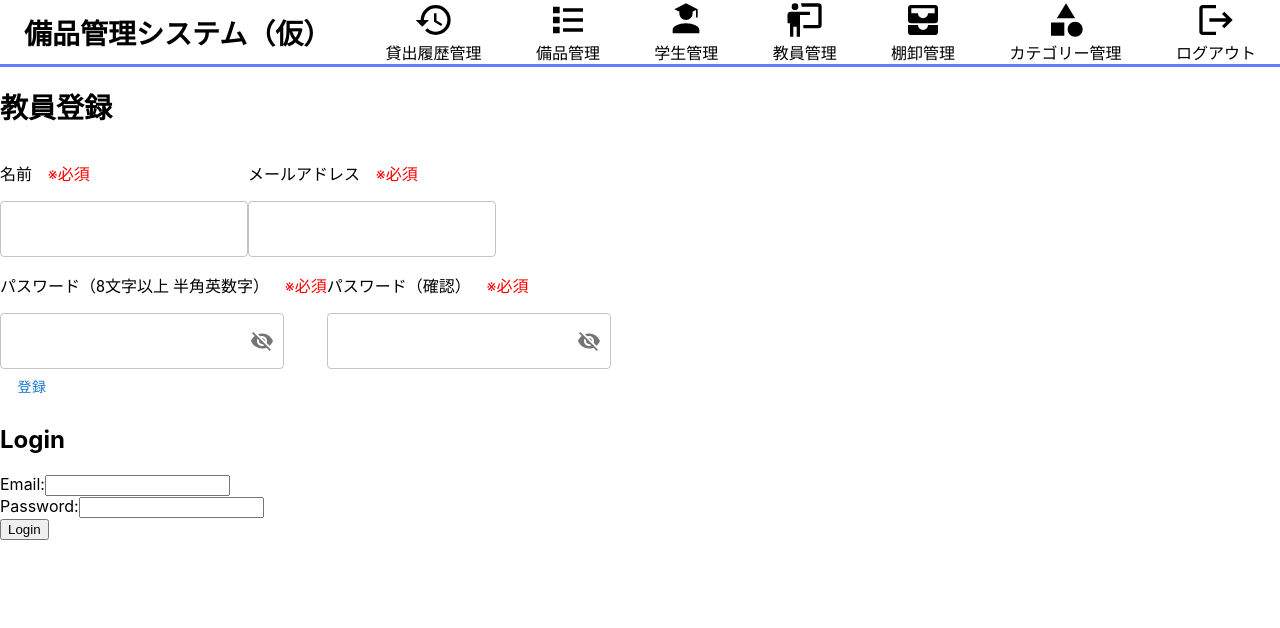
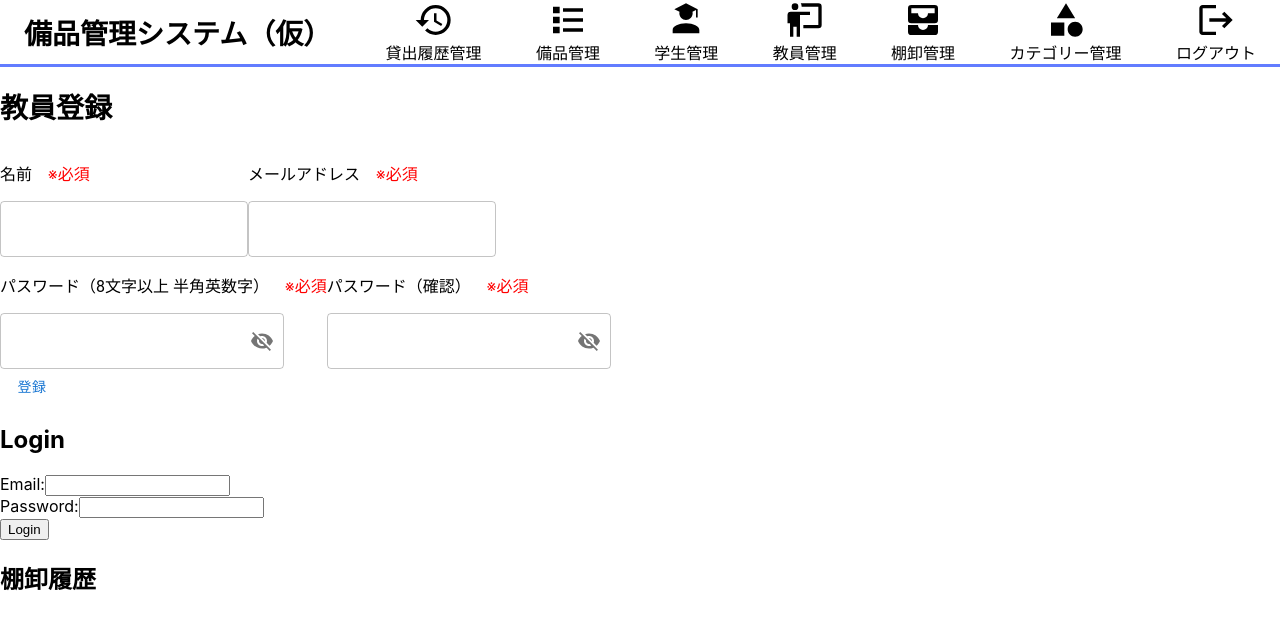
Before and after one commit to takumiTakahata/equipment_management_system, a React (Create React App) app in the folder equipment_management_app/: page /inventory_history in a window 1280 px wide. Shown: the top 628 px of the page. Built offline with nearby package versions, Linux system fonts and the light colour scheme.

Commit message:
棚卸履歴ページ作成・route設定

```diff
--- /dev/null
+++ b/equipment_management_app/src/components/inventory_history.tsx
@@ -0,0 +1,11 @@
+import { Inventory } from "@mui/icons-material";
+
+function InventoryHistory() {
+  return (
+    <div>
+      <h2>棚卸履歴</h2>
+    </div>
+  );
+}
+
+export default InventoryHistory;
--- a/equipment_management_app/src/routes/admin_route.tsx
+++ b/equipment_management_app/src/routes/admin_route.tsx
@@ -11,6 +11,7 @@ import DepartmentRegister from "../components/department_register";
 import DepartmentEdit from "../components/department_edit";
 import StudentList from "../components/student_list";
 import StudentEdit from "../components/student_edit";
+import InventoryHistory from "../components/inventory_history";
 
 function AdminRoute() {
   return (
@@ -40,6 +41,8 @@ function AdminRoute() {
         <Route path="/student_list" element={<StudentList />} />
         {/* 学生編集画面 */}
         <Route path="/student_edit" element={<StudentEdit />} />
+        {/* 棚卸履歴画面 */}
+        <Route path="/inventory_history" element={<InventoryHistory />} />
       </Routes>
     </div>
   );
```
